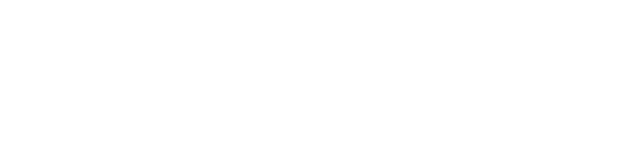
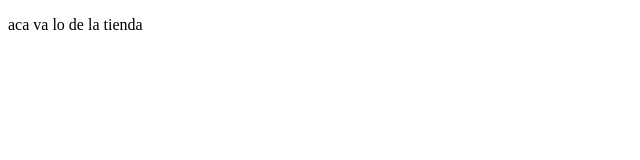
Before and after one commit to eruedasanchez/Espacio-arcoiris-crear, a plain HTML site: page pages/tienda.html in a window 1280 px wide. Shown: the whole page, without its empty margins (0-640 px from the left). Drawn offline with Linux system fonts and the light colour scheme.

Commit message:
Iniciando tienda

```diff
--- a/pages/tienda.html
+++ b/pages/tienda.html
@@ -7,6 +7,7 @@
     <title>Document</title>
 </head>
 <body>
+    <p>aca va lo de la tienda</p>
 
 </body>
 </html>
```
